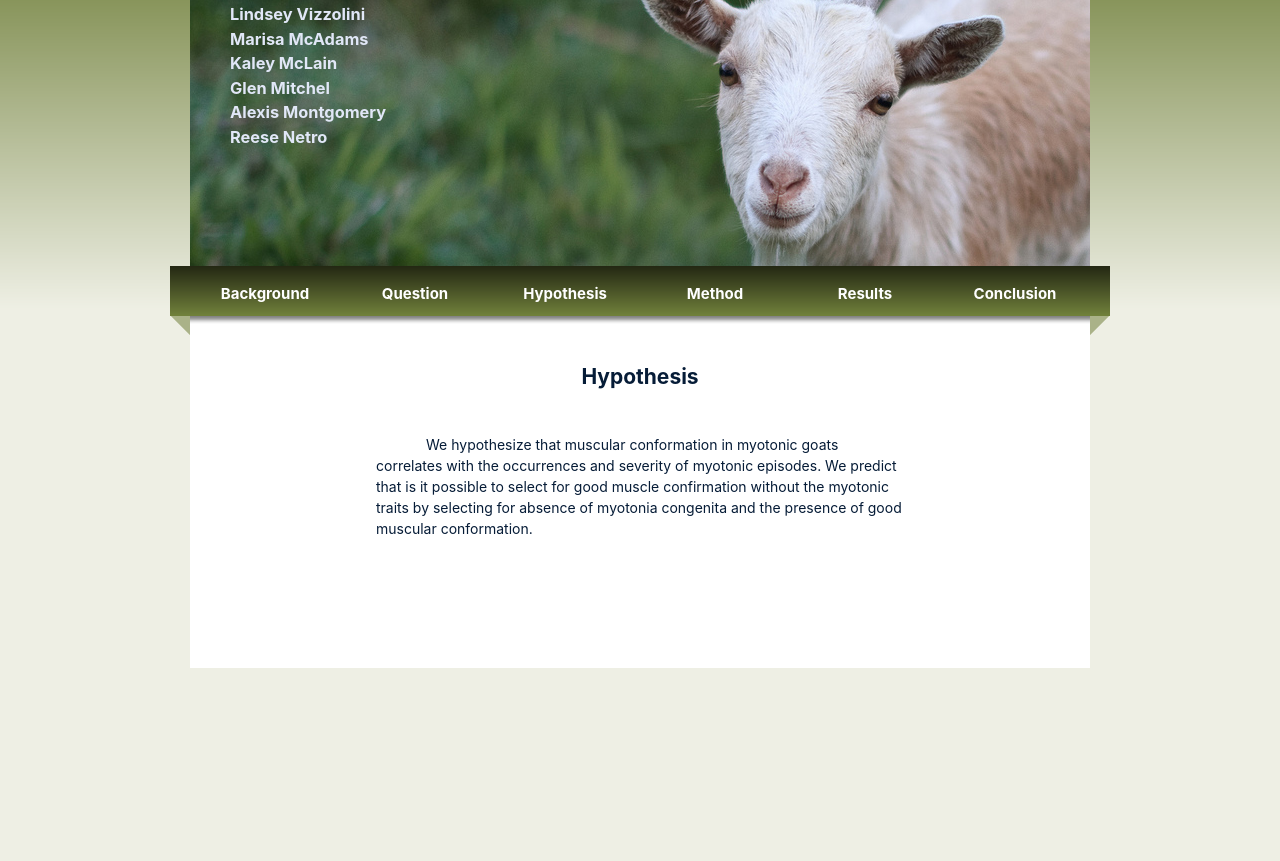
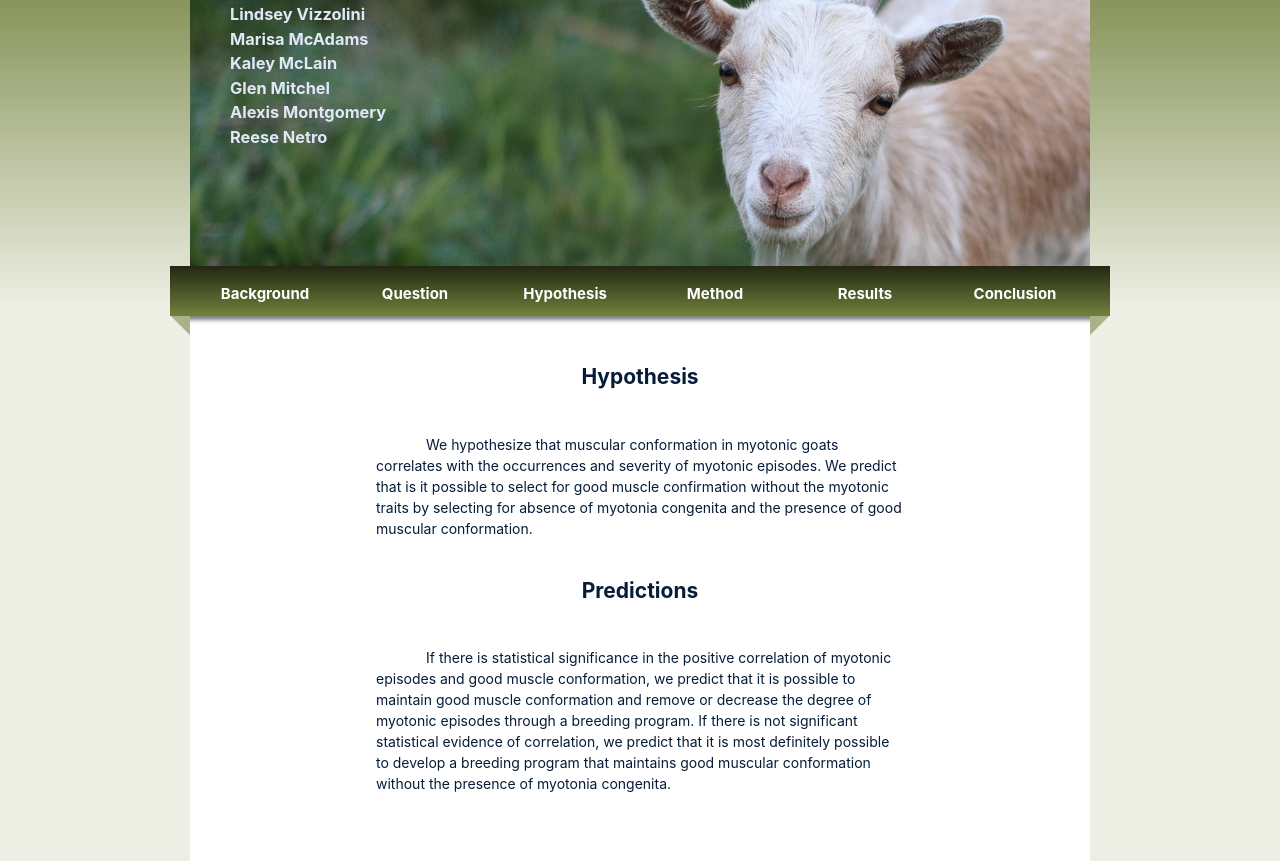
Before and after one commit to rnetro/faintinggoats.github.io, a plain HTML site: page hypothesis.html in a window 1280 px wide. Shown: the part 88-949 px from the top of the page. Before the commit the page ends 800 px from the top, so only its background shows below. Drawn offline with Linux system fonts and the light colour scheme.

Commit message:
oops we need a prediction??

```diff
--- a/hypothesis.html
+++ b/hypothesis.html
@@ -34,7 +34,9 @@
 
         	<p>We hypothesize that muscular conformation in myotonic goats correlates with the occurrences and severity of myotonic episodes. We predict that is it possible to select  for good muscle confirmation without the myotonic traits by selecting for absence of  myotonia congenita and the presence of good muscular conformation.</p>
         	<p>&nbsp;</p>
+				<h2>Predictions</h2>
         	<p>&nbsp;</p>
+				<p>If there is statistical significance in the positive correlation of myotonic episodes and good muscle conformation, we predict that it is possible to maintain good muscle conformation and remove or decrease the degree of myotonic episodes through a breeding program. If there is not significant statistical evidence of correlation, we predict that it is most definitely possible to develop a breeding program that maintains good muscular conformation without the presence of myotonia congenita.</p>
         	<p>&nbsp;</p>
 					<p>&nbsp;</p>
 
```
